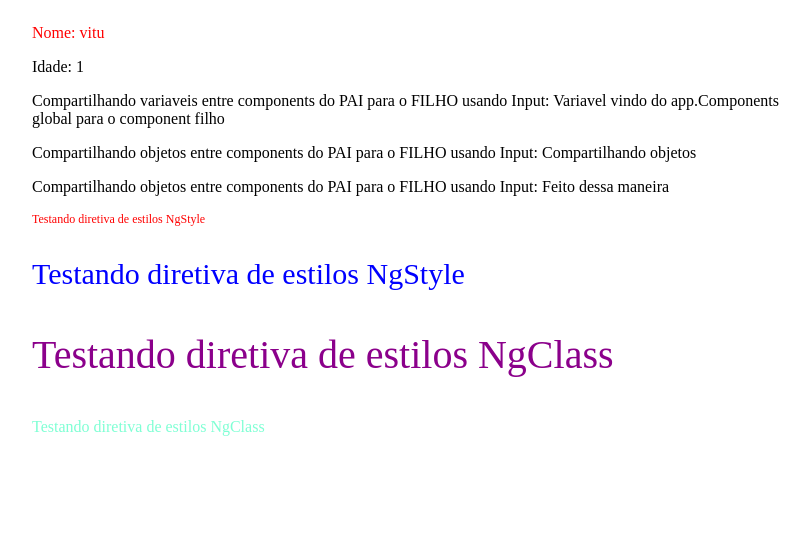
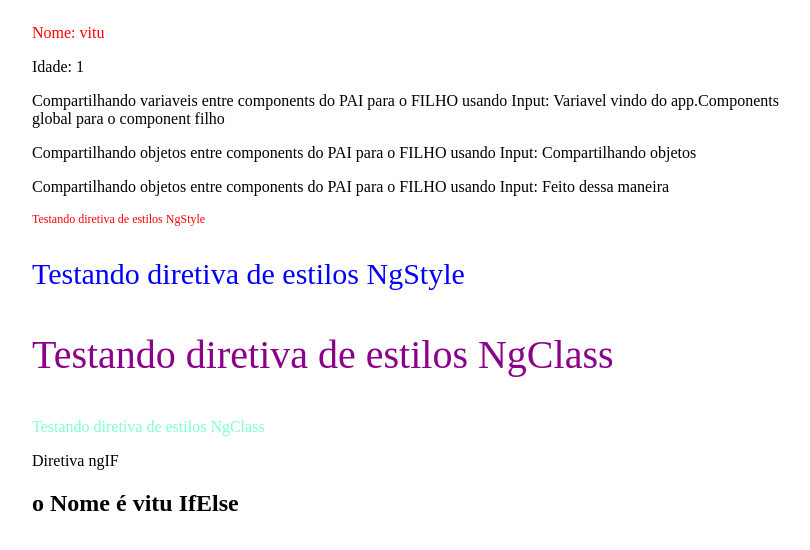
Before and after one commit to CadisRaziel/angular-learning-example, an Angular app: page / in a window 1280 px wide. Shown: the top 550 px of the page, without its empty margins (234-1044 px from the left). Built offline with nearby package versions, Linux system fonts and the light colour scheme.

Commit message:
fazendo if else com ngif e ng-template

```diff
--- a/src/app/app.component.html
+++ b/src/app/app.component.html
@@ -7,5 +7,7 @@
         <app-component-filho [nameComponentFilho]="userName" [userDataComponentFilho]="userData"></app-component-filho>
 
         <app-diretivas></app-diretivas>
+
+        <app-condicionais></app-condicionais>
     </div>
 </div>
--- a/src/app/app.module.ts
+++ b/src/app/app.module.ts
@@ -6,13 +6,15 @@ import { AppComponent } from './app.component';
 import { FirstComponentComponent } from './components/first-component/first-component.component';
 import { ComponentFilhoComponent } from './components/component-filho/component-filho.component';
 import { DiretivasComponent } from './components/diretivas/diretivas.component';
+import { CondicionaisComponent } from './components/condicionais/condicionais.component';
 
 @NgModule({
   declarations: [
     AppComponent,
     FirstComponentComponent,
     ComponentFilhoComponent,
-    DiretivasComponent
+    DiretivasComponent,
+    CondicionaisComponent
   ],
   imports: [
     BrowserModule,
--- /dev/null
+++ b/src/app/components/condicionais/condicionais.component.html
@@ -0,0 +1,14 @@
+<div>
+   <div *ngIf="canShow">
+    Diretiva ngIF
+   </div>
+
+   <!-- if else abaixo -->
+   <h2 *ngIf="name === 'vitu'; else nameNotFound">o Nome é vitu IfElse</h2>
+   <ng-template #nameNotFound>
+    <div>
+        <h2>O nome nao foi encontrado</h2>
+    </div>
+   </ng-template>
+
+</div>
--- /dev/null
+++ b/src/app/components/condicionais/condicionais.component.ts
@@ -0,0 +1,18 @@
+import { Component, OnInit } from '@angular/core';
+
+@Component({
+  selector: 'app-condicionais',
+  templateUrl: './condicionais.component.html',
+  styleUrls: ['./condicionais.component.scss']
+})
+export class CondicionaisComponent implements OnInit {
+
+  canShow: boolean = true;
+  name: string = 'vitu'
+
+  constructor() { }
+
+  ngOnInit(): void {
+  }
+
+}
```
Also changed, not shown: src/app/components/condicionais/condicionais.component.scss (added), 1 other file (tests, documents, lock files or other folders).
